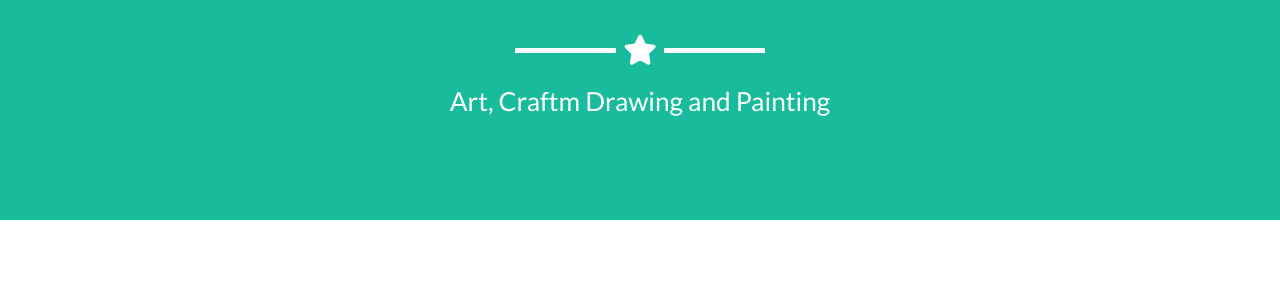
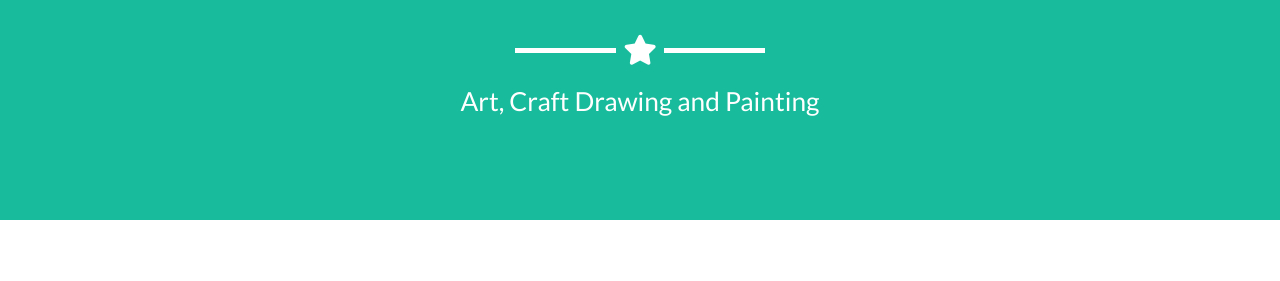
Before and after one commit to pallavi-puri/pallavipuri.github.io, a Jekyll site: the page built from _posts/2014-07-18-project-1.markdown, in a window 1280 px wide and 900 px high. Shown: the part 429-710 px from the top of the window. Built offline with Jekyll 4.4.1, drawn with Linux system fonts in a browser that asks for light colours.

Commit message:
Update _config.yml

```diff
--- a/_config.yml
+++ b/_config.yml
@@ -4,7 +4,7 @@ email: pallavipuri.mail@gmail.com
 url: https://github.com/pallavi-puri/pallavipuri.github.io
 description: "Home maker with a sharp interests and skills on various drawing, painting and art works!"
 keywords: "Art, Craft, Drawing and Painting"
-skills: "Art, Craftm Drawing and Painting"
+skills: "Art, Craft Drawing and Painting"
 meta_author: Pallavi Puri
 
 # Google webmaster tools
```
